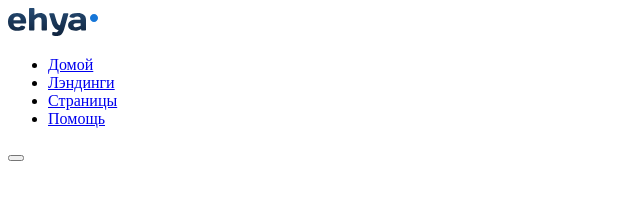
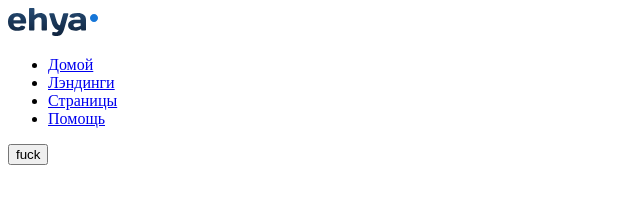
Before and after one commit to qusayeug/ehya-web-start, a plain HTML site: page index.html in a window 1280 px wide. Shown: the full height of the page, 0-640 px from the left. Drawn offline with Linux system fonts and the light colour scheme.

Commit message:
create: chech git

```diff
--- a/index.html
+++ b/index.html
@@ -27,7 +27,7 @@
               <a href="#" class="navbar-menu__link">Помощь</a>
             </li>
           </ul>
-          <button class="header__button"></button>
+          <button class="header__button">fuck</button>
           <!-- /.header-wrapper -->
         </div>
       </div>
```
